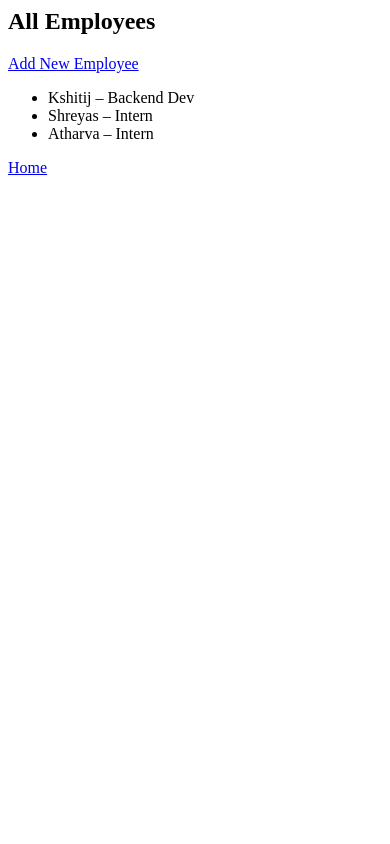
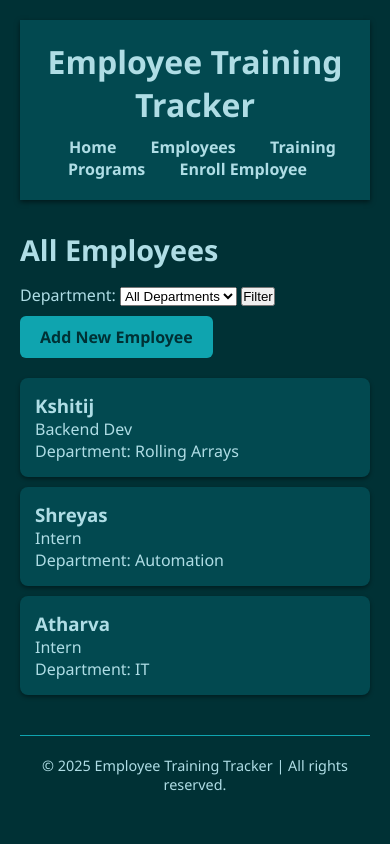
Before and after one commit to kshitij162005/Employee_Training_Tracker, a Django app: page /employees/ in a window 390 px wide. Run offline with Django 5.2, Linux system fonts and the light colour scheme; data comes from the database, SQL or seed files in the repository; both versions use the stored data as it was after the commit.

Commit message:
Implemented Forms, Made UI, Add filtering by department

```diff
--- a/training/admin.py
+++ b/training/admin.py
@@ -8,6 +8,7 @@ from .models import Employee, TrainingProgram, Enrollment
 class EmployeeAdmin(admin.ModelAdmin):
     list_display = ('name', 'email', 'department', 'designation')
     search_fields = ('name', 'email', 'department', 'designation')
+    list_filter = ('department',)
 
 # Training Program Admin Registration
 @admin.register(TrainingProgram)
--- a/training/models.py
+++ b/training/models.py
@@ -1,10 +1,22 @@
 from django.db import models
 
-# Create your models here.
 class Employee(models.Model):
+    DEPARTMENT_CHOICES = [
+        ('HR', 'Human Resources'),
+        ('IT', 'Information Technology'),
+        ('Sales', 'Sales'),
+        ('Finance', 'Finance'),
+        ('Marketing', 'Marketing'),
+        ('Operations', 'Operations'),
+        ('Legal', 'Legal'),
+        ('Admin', 'Administration'),
+        ('Support', 'Customer Support'),
+        ('QA', 'Quality Assurance'),
+    ]
+
     name = models.CharField(max_length=100)
     email = models.EmailField(unique=True)
-    department = models.CharField(max_length=100)
+    department = models.CharField(max_length=100, choices=DEPARTMENT_CHOICES)
     designation = models.CharField(max_length=100)
 
     def __str__(self):
--- /dev/null
+++ b/training/static/training/styles.css
@@ -0,0 +1,155 @@
+/* Global Reset */
+* {
+    margin: 0;
+    padding: 0;
+    box-sizing: border-box;
+}
+
+/* Dark Theme Base */
+body {
+    font-family: 'Segoe UI', Tahoma, Geneva, Verdana, sans-serif;
+    background-color: #003135;
+    color: #AFDDE5;
+    padding: 20px;
+}
+
+/* Header Styling */
+header {
+    background-color: #024950;
+    padding: 20px;
+    text-align: center;
+    color: #AFDDE5;
+    box-shadow: 0 2px 5px rgba(0, 0, 0, 0.5);
+}
+
+header h1 {
+    font-size: 2rem;
+    margin-bottom: 10px;
+}
+
+/* Navigation */
+nav {
+    margin-top: 10px;
+}
+
+nav a {
+    color: #AFDDE5;
+    text-decoration: none;
+    margin: 0 15px;
+    font-weight: bold;
+    transition: color 0.3s ease;
+}
+
+nav a:hover {
+    color: #0FA4AF;
+}
+
+/* Main Content */
+main {
+    margin-top: 30px;
+}
+
+/* Footer Styling */
+footer {
+    margin-top: 40px;
+    text-align: center;
+    font-size: 0.9rem;
+    color: #AFDDE5;
+    border-top: 1px solid #0FA4AF;
+    padding-top: 20px;
+}
+
+/* Buttons */
+.btn {
+    display: inline-block;
+    padding: 10px 20px;
+    background-color: #0FA4AF;
+    color: #003135;
+    border: none;
+    border-radius: 6px;
+    text-decoration: none;
+    font-weight: bold;
+    transition: background-color 0.3s ease;
+    cursor: pointer;
+    margin-top: 10px;
+}
+
+.btn:hover {
+    background-color: #AFDDE5;
+    color: #003135;
+}
+
+/* Cards & Lists */
+.card-list {
+    list-style: none;
+    padding: 0;
+    margin-top: 20px;
+}
+
+.card {
+    background-color: #024950;
+    padding: 15px;
+    margin: 10px 0;
+    border-radius: 8px;
+    box-shadow: 0 2px 4px rgba(0, 0, 0, 0.4);
+}
+
+/* Forms */
+.form {
+    max-width: 500px;
+    margin-top: 20px;
+}
+
+.form input, .form select, .form textarea {
+    width: 100%;
+    padding: 10px;
+    margin: 10px 0;
+    background-color: #003135;
+    border: 1px solid #0FA4AF;
+    color: #AFDDE5;
+    border-radius: 5px;
+}
+
+.form input:focus, .form select:focus, .form textarea:focus {
+    outline: none;
+    border-color: #AFDDE5;
+}
+
+/* Dashboard */
+.dashboard {
+    display: grid;
+    grid-template-columns: repeat(auto-fit, minmax(220px, 1fr));
+    gap: 20px;
+    margin-top: 30px;
+}
+
+.card-link {
+    display: block;
+    background-color: #964734;
+    color: #AFDDE5;
+    text-align: center;
+    padding: 20px;
+    border-radius: 10px;
+    font-size: 1.1rem;
+    text-decoration: none;
+    transition: transform 0.3s ease, background-color 0.3s ease;
+}
+
+.card-link:hover {
+    background-color: #AFDDE5;
+    color: #003135;
+    transform: scale(1.05);
+}
+
+/* Headings */
+h2 {
+    font-size: 1.8rem;
+    margin-bottom: 15px;
+    color: #AFDDE5;
+}
+
+/* Container */
+.container {
+    max-width: 800px;
+    margin: auto;
+}
--- /dev/null
+++ b/training/templates/base.html
@@ -0,0 +1,31 @@
+{% load static %}
+<!DOCTYPE html>
+<html lang="en">
+<head>
+    <meta charset="UTF-8">
+    <title>{% block title %}Employee Training Tracker{% endblock %}</title>
+    <link rel="stylesheet" href="{% static 'training/styles.css' %}">
+</head>
+<body>
+    <!-- Header Section -->
+    <header>
+        <h1>Employee Training Tracker</h1>
+        <nav>
+            <a href="{% url 'index' %}">Home</a>
+            <a href="{% url 'employee_list' %}">Employees</a>
+            <a href="{% url 'program_list' %}">Training Programs</a>
+            <a href="{% url 'enroll_employee' %}">Enroll Employee</a>
+        </nav>
+    </header>
+
+    <!-- Main Content Section -->
+    <main>
+        {% block content %}{% endblock %}
+    </main>
+
+    <!-- Footer Section -->
+    <footer>
+        <p>&copy; 2025 Employee Training Tracker | All rights reserved.</p>
+    </footer>
+</body>
+</html>
--- a/training/templates/training/employee_list.html
+++ b/training/templates/training/employee_list.html
@@ -1,8 +1,39 @@
-<h2>All Employees</h2>
-<a href="{% url 'employee_create' %}">Add New Employee</a>
-<ul>
-  {% for emp in employees %}
-    <li>{{ emp.name }} – {{ emp.designation }}</li>
-  {% endfor %}
-</ul>
-<a href="{% url 'home' %}">Home</a>
+{% extends 'base.html' %}
+{% load static %}
+{% block title %}Employees{% endblock %}
+
+{% block content %}
+<div class="container">
+    <h2>All Employees</h2>
+
+    <!-- Filter Form for Department -->
+    <div class="filters">
+        <form method="get" action="">
+            <label for="department">Department:</label>
+            <select name="department" id="department">
+                <option value="">All Departments</option>
+                {% for dept in departments %}
+                <option value="{{ dept.department }}" {% if request.GET.department == dept.department %}selected{% endif %}>{{ dept.department }}</option>
+                {% endfor %}
+            </select>
+            <button type="submit">Filter</button>
+        </form>
+    </div>
+
+    <a class="btn" href="{% url 'employee_create' %}">Add New Employee</a>
+
+    <ul class="card-list">
+        {% for emp in employees %}
+            <li class="card">
+                <div class="card-header">
+                    <h3>{{ emp.name }}</h3>
+                    <p>{{ emp.designation }}</p> <!-- Display designation -->
+                    <p>Department: {{ emp.department }}</p> <!-- Display department -->
+                </div>
+            </li>
+        {% empty %}
+            <li class="card">No employees found.</li>
+        {% endfor %}
+    </ul>
+</div>
+{% endblock %}
--- a/training/urls.py
+++ b/training/urls.py
@@ -2,11 +2,14 @@ from django.urls import path
 from . import views
 
 urlpatterns = [
-    path('', views.home, name='home'),
+    path('', views.index, name='index'),
+    path('add-employee/', views.employee_create, name='employee_create'),
+    path('employees/', views.employee_list, name='employee_list'),
+    path('add-program/', views.program_create, name='program_create'),
+    path('enrollments/', views.enrollment_list, name='view_enrollments'),
+    path('programs/', views.program_list, name='program_list'),
+    path('enroll/', views.enroll_employee, name='enroll_employee'),
+    path('success/', views.success, name='success'),
+    path('enrollments/', views.enrollment_list, name='enrollment_list'),
 
-    path('employees/', views.employee_list, name='employee_list'),
-    path('employees/add/', views.employee_create, name='employee_create'),
-
-    path('programs/', views.program_list, name='program_list'),
-    path('programs/add/', views.program_create, name='program_create'),
 ]
--- a/training/views.py
+++ b/training/views.py
@@ -1,16 +1,30 @@
 from django.shortcuts import render, redirect
 from django.http import HttpResponse
-from .models import Employee, TrainingProgram
+# from .models import Employee, TrainingProgram
 from .forms import EmployeeForm, TrainingProgramForm
+from .models import Employee, TrainingProgram, Enrollment
+from .forms import EnrollmentForm
 
 # Create your views here.
+
+def index(request):
+    return render(request, 'training/index.html')
+
 def home(request):
     return HttpResponse("<h1>Welcome to Employee Training Tracker!</h1>")
 
 
 def employee_list(request):
+    department = request.GET.get('department')
     employees = Employee.objects.all()
-    return render(request, 'training/employee_list.html', {'employees': employees})
+    if department:
+        employees = employees.filter(department=department)
+
+    departments = Employee.objects.values('department').distinct()
+    return render(request, 'training/employee_list.html', {
+        'employees': employees,
+        'departments': departments
+    })
 
 def employee_create(request):
     if request.method == 'POST':
@@ -36,3 +50,33 @@ def program_create(request):
     else:
         form = TrainingProgramForm()
     return render(request, 'training/program_form.html', {'form': form})
+
+
+
+def employee_list(request):
+    employees = Employee.objects.all()
+    department = request.GET.get('department')
+
+    if department:
+        employees = employees.filter(department=department)
+
+    departments = Employee.objects.values('department').distinct()
+    return render(request, 'training/employee_list.html', {'employees': employees, 'departments': departments})
+
+def enroll_employee(request):
+    if request.method == 'POST':
+        form = EnrollmentForm(request.POST)
+        if form.is_valid():
+            form.save()
+            return redirect('success')  # ✅ use redirect instead of render
+    else:
+        form = EnrollmentForm()
+    return render(request, 'training/enroll_employee.html', {'form': form})
+
+def enrollment_list(request):
+    enrollments = Enrollment.objects.select_related('employee', 'training_program').all()
+    return render(request, 'training/enrollment_list.html', {'enrollments': enrollments})
+
+
+def success(request):
+    return render(request, 'training/success.html')  # Create a success page
```
Also changed, not shown: employee_tracker/settings.py (+8 -3 lines), training/forms.py (+6 -1 lines), training/templates/training/employee_form.html (+15 -7 lines), training/templates/training/enroll_employee.html (added, +16 -0 lines), training/templates/training/enrollment_list.html (added, +132 -0 lines), training/templates/training/home.html (+15 -5 lines), training/templates/training/index.html (added, +46 -0 lines), training/templates/training/program_form.html (+17 -7 lines), training/templates/training/program_list.html (+20 -8 lines), training/templates/training/success.html (added, +13 -0 lines), db.sqlite3.
